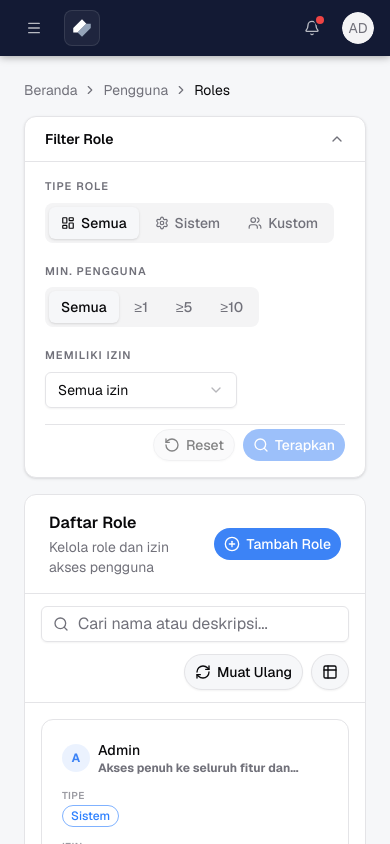
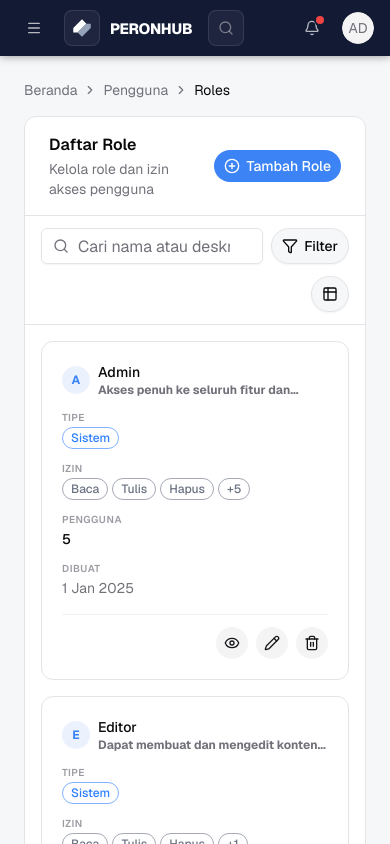
Before and after one commit to ikhsank6/ui-admin-next, a Next.js app: page /users/roles in a window 390 px wide. Built offline with nearby package versions, Linux system fonts and the light colour scheme.

Commit message:
feat: add reusable FilterModal component and integrate filter functionality into DataTable and roles view

```diff
--- a/src/app/(dashboard)/users/roles/roles-table.tsx
+++ b/src/app/(dashboard)/users/roles/roles-table.tsx
@@ -82,9 +82,11 @@ const COLUMNS = [
 type RolesTableProps = {
   onEdit?: (role: Role) => void;
   filters?: TableFilters;
+  onFilterOpen?: () => void;
+  filterCount?: number;
 };
 
-export function RolesTable({ onEdit, filters }: RolesTableProps) {
+export function RolesTable({ onEdit, filters, onFilterOpen, filterCount = 0 }: RolesTableProps) {
   const table = useTable<Role>(TABLE_KEY, fetchRoles);
 
   useEffect(() => {
@@ -107,6 +109,8 @@ export function RolesTable({ onEdit, filters }: RolesTableProps) {
       searchValue={String(table.filters.search ?? "")}
       onSearch={(v) => table.setFilters({ ...filters, search: v })}
       onRefresh={table.refresh}
+      onFilterOpen={onFilterOpen}
+      filterCount={filterCount}
       showPagination
       currentPage={table.page}
       totalPages={table.totalPages}
--- a/src/app/(dashboard)/users/roles/roles-view.tsx
+++ b/src/app/(dashboard)/users/roles/roles-view.tsx
@@ -1,13 +1,10 @@
 "use client";
 
-import { ChevronDown, LayoutDashboard, Settings, Users } from "lucide-react";
+import { LayoutDashboard, Settings, Users } from "lucide-react";
 import { useMemo, useState } from "react";
 import { AddButton } from "@/components/shared/button/add-button";
-import { FilterButton } from "@/components/shared/button/filter-button";
-import { ResetButton } from "@/components/shared/button/reset-button";
 import { ContentCard } from "@/components/shared/content-card";
-import { Badge } from "@/components/ui/badge";
-import { Collapsible, CollapsibleContent, CollapsibleTrigger } from "@/components/ui/collapsible";
+import { FilterModal, type ActiveFilterPill } from "@/components/shared/filter-modal";
 import {
   Select,
   SelectContent,
@@ -15,7 +12,6 @@ import {
   SelectTrigger,
   SelectValue,
 } from "@/components/ui/select";
-import { Separator } from "@/components/ui/separator";
 import type { Role } from "@/lib/api/roles";
 import type { TableFilters } from "@/stores/table.store";
 import { cn } from "@/utils/cn";
@@ -79,7 +75,7 @@ export function RolesView() {
 
   const [pending, setPending] = useState<PendingFilters>(DEFAULT_FILTERS);
   const [applied, setApplied] = useState<PendingFilters>(DEFAULT_FILTERS);
-  const [openFilter, setOpenFilter] = useState(true);
+  const [filterModalOpen, setFilterModalOpen] = useState(false);
 
   function openTambah() {
     setSheet({ open: true, mode: "tambah", data: null });
@@ -93,13 +89,24 @@ export function RolesView() {
     setSheet((prev) => ({ ...prev, open }));
   }
 
+  function openFilterModal() {
+    setPending({ ...applied });
+    setFilterModalOpen(true);
+  }
+
   function applyFilters() {
     setApplied({ ...pending });
+    setFilterModalOpen(false);
   }
 
   function resetFilters() {
     setPending(DEFAULT_FILTERS);
     setApplied(DEFAULT_FILTERS);
+    setFilterModalOpen(false);
+  }
+
+  function resetPending() {
+    setPending(DEFAULT_FILTERS);
   }
 
   const hasActiveFilters =
@@ -110,6 +117,12 @@ export function RolesView() {
     pending.minUsers !== applied.minUsers ||
     pending.permission !== applied.permission;
 
+  const filterCount = [
+    applied.type !== "Semua",
+    applied.minUsers !== "",
+    applied.permission !== "",
+  ].filter(Boolean).length;
+
   const filters = useMemo<TableFilters>(
     () => ({
       type: applied.type === "Semua" ? undefined : applied.type,
@@ -119,42 +132,48 @@ export function RolesView() {
     [applied]
   );
 
+  const activePills = useMemo<ActiveFilterPill[]>(() => {
+    const pills: ActiveFilterPill[] = [];
+    if (applied.type !== "Semua") pills.push({ label: "Tipe", value: applied.type });
+    if (applied.minUsers !== "") pills.push({ label: "Min. Pengguna", value: `≥${applied.minUsers}` });
+    if (applied.permission !== "") pills.push({ label: "Izin", value: applied.permission });
+    return pills;
+  }, [applied]);
+
   return (
     <>
-      {/* Filter Card */}
-      <Collapsible open={openFilter} onOpenChange={setOpenFilter}>
-        <div className="rounded-xl border bg-card text-card-foreground shadow-sm">
-          {/* Header / Trigger */}
-          <CollapsibleTrigger className="flex items-center justify-between w-full px-5 py-3 group">
-            <div className="flex items-center gap-2">
-              <p className="text-sm font-semibold">Filter Role</p>
-              {hasActiveFilters && (
-                <Badge variant="soft" color="primary">
-                  {
-                    [
-                      applied.type !== "Semua",
-                      applied.minUsers !== "",
-                      applied.permission !== "",
-                    ].filter(Boolean).length
-                  }{" "}
-                  aktif
-                </Badge>
-              )}
-            </div>
-            <ChevronDown
-              className={cn(
-                "h-4 w-4 text-muted-foreground transition-transform duration-200",
-                openFilter && "rotate-180"
-              )}
+      {/* Table Card */}
+      <ContentCard
+        title="Daftar Role"
+        description="Kelola role dan izin akses pengguna"
+        actions={<AddButton action={openTambah} label="Tambah Role" />}
+      >
+        <RolesTable
+          onEdit={openEdit}
+          filters={filters}
+          onFilterOpen={openFilterModal}
+          filterCount={filterCount}
         />
-          </CollapsibleTrigger>
+      </ContentCard>
 
-          {/* Collapsible content */}
-          <CollapsibleContent className="overflow-hidden data-[state=open]:animate-collapsible-down data-[state=closed]:animate-collapsible-up">
-            <Separator />
-            <div className="px-5 pt-4 pb-4 flex flex-col gap-4">
-              {/* Filter fields */}
-              <div className="flex flex-col sm:flex-row gap-5 sm:gap-8">
+      {/* Filter Modal */}
+      <FilterModal
+        open={filterModalOpen}
+        onOpenChange={setFilterModalOpen}
+        title="Filter Role"
+        description="Saring daftar role berdasarkan kriteria"
+        activePills={activePills}
+        onApply={applyFilters}
+        onResetPending={resetPending}
+        onClearAll={resetFilters}
+        hasActiveFilters={hasActiveFilters}
+        hasPendingChanges={hasPendingChanges}
+        isPendingDefault={
+          pending.type === "Semua" &&
+          pending.minUsers === "" &&
+          pending.permission === ""
+        }
+      >
         {/* Tipe Role */}
         <div className="flex flex-col gap-2">
           <p className="text-[11px] font-semibold text-muted-foreground uppercase tracking-widest">
@@ -215,7 +234,7 @@ export function RolesView() {
               setPending((p) => ({ ...p, permission: v === "__all__" ? "" : v }))
             }
           >
-                    <SelectTrigger className="h-9 text-sm w-48">
+            <SelectTrigger className="h-9 text-sm w-full">
               <SelectValue placeholder="Semua izin" />
             </SelectTrigger>
             <SelectContent>
@@ -228,29 +247,7 @@ export function RolesView() {
             </SelectContent>
           </Select>
         </div>
-              </div>
-
-              {/* Footer: buttons */}
-              <div className="flex items-center justify-end gap-2 pt-1 border-t">
-                <ResetButton
-                  action={resetFilters}
-                  disabled={!hasActiveFilters && !hasPendingChanges}
-                />
-                <FilterButton action={applyFilters} disabled={!hasPendingChanges} />
-              </div>
-            </div>
-          </CollapsibleContent>
-        </div>
-      </Collapsible>
-
-      {/* Table Card */}
-      <ContentCard
-        title="Daftar Role"
-        description="Kelola role dan izin akses pengguna"
-        actions={<AddButton action={openTambah} label="Tambah Role" />}
-      >
-        <RolesTable onEdit={openEdit} filters={filters} />
-      </ContentCard>
+      </FilterModal>
 
       <RoleModal mode={sheet.mode} data={sheet.data} open={sheet.open} onOpenChange={closeSheet} />
     </>
--- a/src/components/layout/app-navbar.tsx
+++ b/src/components/layout/app-navbar.tsx
@@ -93,21 +93,21 @@ export function AppNavbar() {
               />
             </svg>
           </div>
-          <span className="hidden lg:flex flex-col leading-none">
+          <span className="flex flex-col leading-none">
             <span className="font-extrabold text-[15px] tracking-tight text-white">
               PERONHUB
             </span>
-            <span className="text-[8px] font-bold tracking-[0.4px] text-white/80 dark:text-gray-300 uppercase -mt-0.5">
+            <span className="hidden sm:block text-[8px] font-bold tracking-[0.4px] text-white/80 dark:text-gray-300 uppercase -mt-0.5">
               Portal Pelayanan Perkeretaapian Online
             </span>
-            <span className="text-[8px] font-medium tracking-[0.2px] text-white/50 dark:text-gray-400 uppercase">
+            <span className="hidden sm:block text-[8px] font-medium tracking-[0.2px] text-white/50 dark:text-gray-400 uppercase">
               Direktorat Jenderal Perkeretaapian
             </span>
           </span>
         </Link>
 
         {/* Search Bar */}
-        <div className="hidden md:block ml-4">
+        <div className="ml-1 sm:ml-4 shrink-0">
           <SearchBar />
         </div>
 
--- a/src/components/layout/search-bar.tsx
+++ b/src/components/layout/search-bar.tsx
@@ -39,13 +39,14 @@ export function SearchBar() {
       <button
         type="button"
         onClick={() => setOpen(true)}
-        className="flex items-center justify-between w-64 h-9 px-3 rounded-lg bg-white/5 hover:bg-white/10 border border-white/10 hover:border-white/20 transition-all text-left text-sm text-white/40 hover:text-white/60 focus:outline-hidden"
+        className="flex items-center justify-center lg:justify-between w-9 lg:w-64 h-9 p-0 lg:px-3 rounded-lg bg-white/5 hover:bg-white/10 border border-white/10 hover:border-white/20 transition-all text-left text-sm text-white/40 hover:text-white/60 focus:outline-hidden shrink-0"
+        aria-label="Cari menu"
       >
         <div className="flex items-center gap-2">
-          <Search className="h-4 w-4" />
-          <span>Cari...</span>
+          <Search className="h-4 w-4 shrink-0" />
+          <span className="hidden lg:inline">Cari...</span>
         </div>
-        <kbd className="pointer-events-none inline-flex h-5 select-none items-center gap-0.5 rounded-xs border border-white/15 bg-white/5 px-1.5 font-mono text-[10px] font-medium text-white/50">
+        <kbd className="hidden lg:inline-flex pointer-events-none h-5 select-none items-center gap-0.5 rounded-xs border border-white/15 bg-white/5 px-1.5 font-mono text-[10px] font-medium text-white/50">
           <span className="text-[9px]">Ctrl+</span>K
         </kbd>
       </button>
--- a/src/components/shared/data-table.tsx
+++ b/src/components/shared/data-table.tsx
@@ -5,6 +5,7 @@ import {
   ChevronLeft,
   ChevronRight,
   Eye,
+  Filter,
   LayoutGrid,
   LayoutList,
   Loader2,
@@ -80,6 +81,8 @@ interface DataTableProps<T> {
   searchValue?: string;
   onRefresh?: () => void;
   headerAction?: React.ReactNode;
+  onFilterOpen?: () => void;
+  filterCount?: number;
   // Messages
   emptyMessage?: string;
   loadingMessage?: string;
@@ -112,6 +115,8 @@ export function DataTable<T>({
   searchValue = "",
   onRefresh,
   headerAction,
+  onFilterOpen,
+  filterCount = 0,
   emptyMessage = "Tidak ada data.",
   loadingMessage = "Memuat data...",
   isError = false,
@@ -166,7 +171,7 @@ export function DataTable<T>({
   // ── Toolbar ──────────────────────────────────────────────────────────────────
   const toolbar = (
     <div className="flex flex-col sm:flex-row items-center justify-between gap-3 border-b px-4 py-3">
-      {/* Left: search */}
+      {/* Left: search + filter */}
       <div className="flex items-center gap-2 w-full sm:flex-1">
         {onSearch && (
           <div className="relative flex-1 sm:max-w-xs">
@@ -190,24 +195,31 @@ export function DataTable<T>({
             )}
           </div>
         )}
+        {onFilterOpen && (
+          <Button
+            type="button"
+            variant="outline"
+            size="sm"
+            onClick={onFilterOpen}
+            className={cn(
+              "h-9 gap-1.5 shrink-0",
+              filterCount > 0 && "border-primary/50 bg-primary/5 text-primary hover:bg-primary/10"
+            )}
+          >
+            <Filter className="h-4 w-4" />
+            <span>Filter</span>
+            {filterCount > 0 && (
+              <span className="flex h-5 w-5 items-center justify-center rounded-full bg-primary text-[10px] font-bold text-primary-foreground">
+                {filterCount}
+              </span>
+            )}
+          </Button>
+        )}
       </div>
 
       {/* Right: headerAction + refresh + column visibility + view toggle */}
       <div className="flex items-center gap-2 w-full sm:w-auto justify-end">
         {headerAction}
-
-        {onRefresh && (
-          <ActionButton
-            variant="outline"
-            size="sm"
-            className="h-9 gap-1.5"
-            onClick={onRefresh}
-            loading={loading}
-            icon={<RefreshCw className="h-4 w-4" />}
-            title="Muat Ulang"
-            tooltip="Muat Ulang"
-          />
-        )}
 
         {showColumnVisibility && (
           <Popover>
--- /dev/null
+++ b/src/components/shared/filter-modal.tsx
@@ -0,0 +1,138 @@
+"use client";
+
+import { RotateCcw, Search, SlidersHorizontal } from "lucide-react";
+import type { ReactNode } from "react";
+import { Badge } from "@/components/ui/badge";
+import { Button } from "@/components/ui/button";
+import {
+  Dialog,
+  DialogContent,
+  DialogDescription,
+  DialogFooter,
+  DialogHeader,
+  DialogTitle,
+} from "@/components/ui/dialog";
+import { Separator } from "@/components/ui/separator";
+
+// ─── Types ──────────────────────────────────────────────────────────────────────
+
+export type ActiveFilterPill = {
+  label: string;
+  value: string;
+};
+
+export type FilterModalProps = {
+  /** Whether the modal is open */
+  open: boolean;
+  /** Called when modal open-state changes */
+  onOpenChange: (open: boolean) => void;
+  /** Modal title */
+  title: string;
+  /** Modal description */
+  description: string;
+  /** Filter form fields rendered inside the body */
+  children: ReactNode;
+  /** Active filter pills displayed at the bottom of the body */
+  activePills?: ActiveFilterPill[];
+  /** Called when the "Terapkan" (apply) button is clicked */
+  onApply: () => void;
+  /** Called when the "Reset" button is clicked (reset pending to defaults) */
+  onResetPending: () => void;
+  /** Called when the "Hapus Filter" button is clicked (clear all + close) */
+  onClearAll: () => void;
+  /** Whether any filter is currently applied */
+  hasActiveFilters: boolean;
+  /** Whether the pending state differs from applied state */
+  hasPendingChanges: boolean;
+  /** Whether the pending state is all-default (disable reset button) */
+  isPendingDefault: boolean;
+};
+
+// ─── Component ──────────────────────────────────────────────────────────────────
+
+export function FilterModal({
+  open,
+  onOpenChange,
+  title,
+  description,
+  children,
+  activePills = [],
+  onApply,
+  onResetPending,
+  onClearAll,
+  hasActiveFilters,
+  hasPendingChanges,
+  isPendingDefault,
+}: FilterModalProps) {
+  return (
+    <Dialog open={open} onOpenChange={onOpenChange}>
+      <DialogContent className="sm:max-w-md">
+        <DialogHeader>
+          <div className="flex items-center gap-2">
+            <div className="flex h-9 w-9 items-center justify-center rounded-lg bg-primary/10">
+              <SlidersHorizontal className="h-4 w-4 text-primary" />
+            </div>
+            <div>
+              <DialogTitle>{title}</DialogTitle>
+              <DialogDescription>{description}</DialogDescription>
+            </div>
+          </div>
+        </DialogHeader>
+
+        <Separator />
+
+        <div className="flex flex-col gap-5 py-1">
+          {children}
+
+          {/* Active filter pills */}
+          {activePills.length > 0 && (
+            <div className="flex flex-wrap gap-1.5">
+              {activePills.map((pill) => (
+                <Badge key={pill.label} variant="soft" color="primary" className="text-xs">
+                  {pill.label}: {pill.value}
+                </Badge>
+              ))}
+            </div>
+          )}
+        </div>
+
+        <Separator />
+
+        <DialogFooter className="gap-2 sm:gap-2">
+          <Button
+            type="button"
+            variant="ghost"
+            size="sm"
+            className="gap-1.5 text-muted-foreground"
+            onClick={onResetPending}
+            disabled={isPendingDefault}
+          >
+            <RotateCcw className="h-3.5 w-3.5" />
+            Reset
+          </Button>
+          {hasActiveFilters && (
+            <Button
+              type="button"
+              variant="outline"
+              size="sm"
+              className="gap-1.5"
+              onClick={onClearAll}
+            >
+              Hapus Filter
+            </Button>
+          )}
+          <Button
+            type="button"
+            size="sm"
+            className="gap-1.5"
+            onClick={onApply}
+            disabled={!hasPendingChanges && !hasActiveFilters}
+          >
+            <Search className="h-3.5 w-3.5" />
+            Terapkan
+          </Button>
+        </DialogFooter>
+      </DialogContent>
+    </Dialog>
+  );
+}
```
Lines whose indentation alone changed are shown as unchanged.
